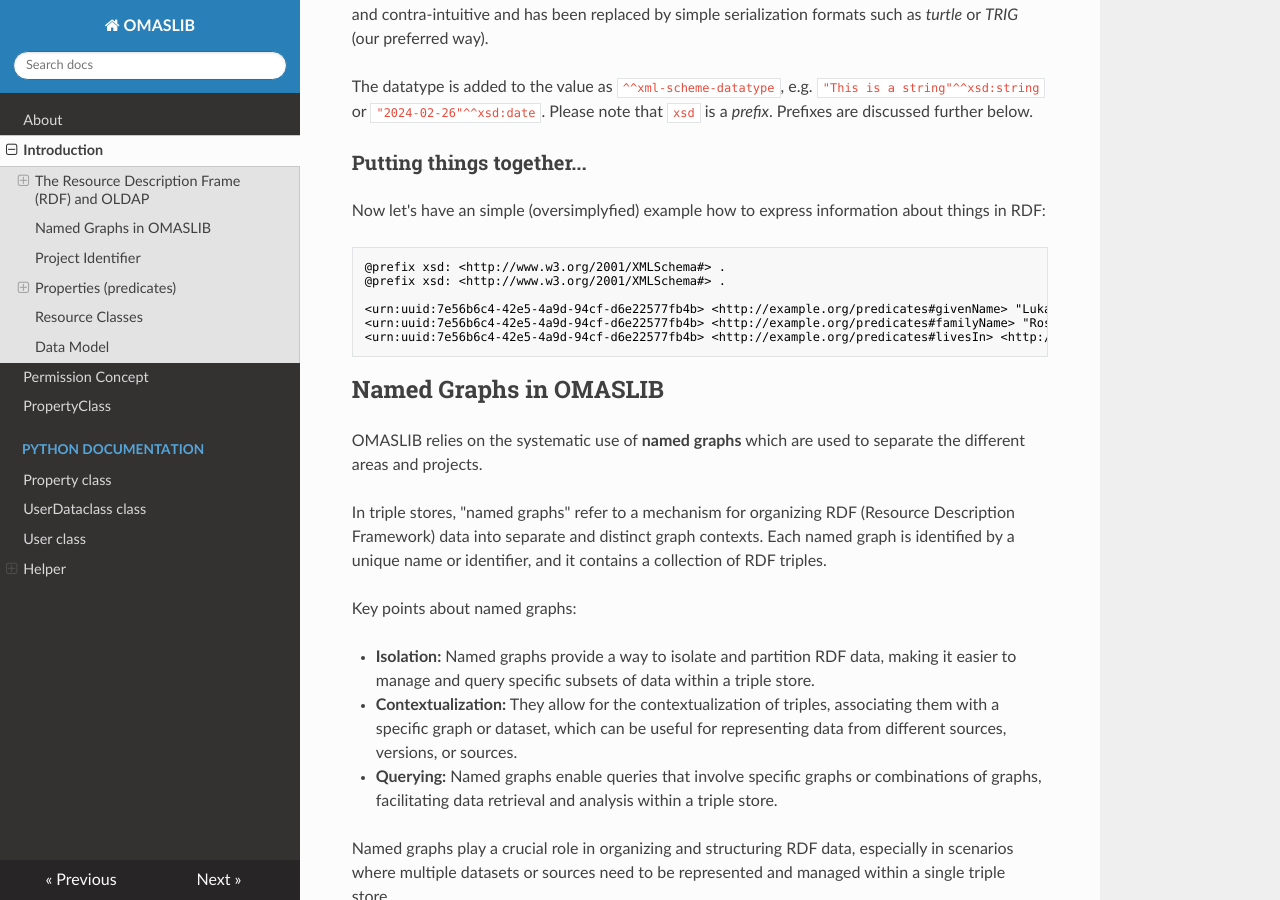
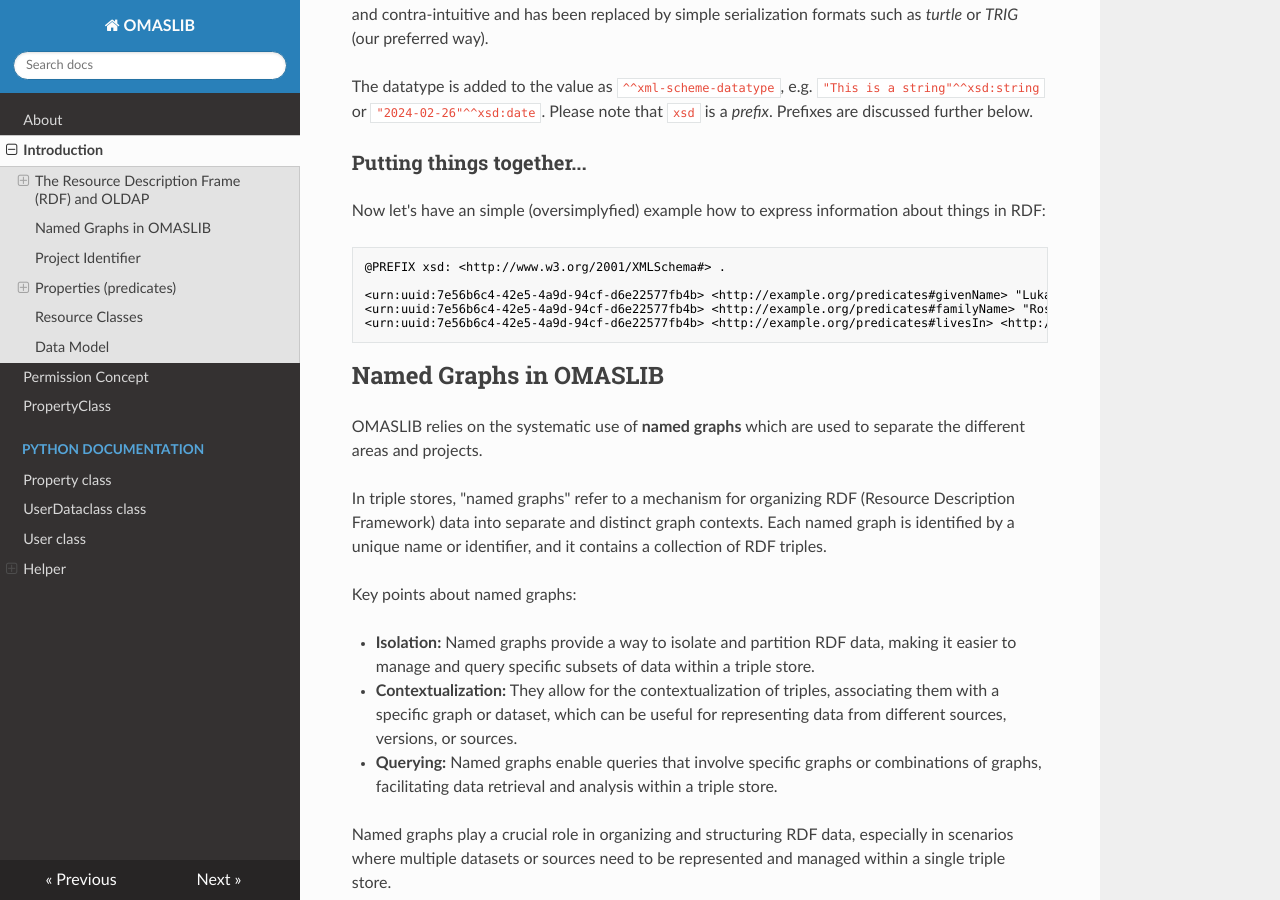
Before and after one commit to OMAS-IIIF/oldaplib, an MkDocs documentation site: the page built from docs/introduction.md, in a window 1280 px wide and 900 px high, scrolled down 2421 px. Built offline with MkDocs 1.6.1, drawn with Linux system fonts in a browser that asks for light colours; nearby versions of some CDN libraries.

Commit message:
typo correction

````diff
--- a/docs/introduction.md
+++ b/docs/introduction.md
@@ -104,8 +104,7 @@ The datatype is added to the value as `^^xml-scheme-datatype`, e.g. `"This is a
 Now let's have an simple (oversimplyfied) example how to express information about things in RDF:
 
 ```trig
-@prefix xsd: <http://www.w3.org/2001/XMLSchema#> .
-@prefix xsd: <http://www.w3.org/2001/XMLSchema#> .
+@PREFIX xsd: <http://www.w3.org/2001/XMLSchema#> .
 
 <urn:uuid:7e56b6c4-42e5-4a9d-94cf-d6e22577fb4b> <http://example.org/predicates#givenName> "Lukas"^^xsd:string .
 <urn:uuid:7e56b6c4-42e5-4a9d-94cf-d6e22577fb4b> <http://example.org/predicates#familyName> "Rosenthaler"^^xsd:string .
````
